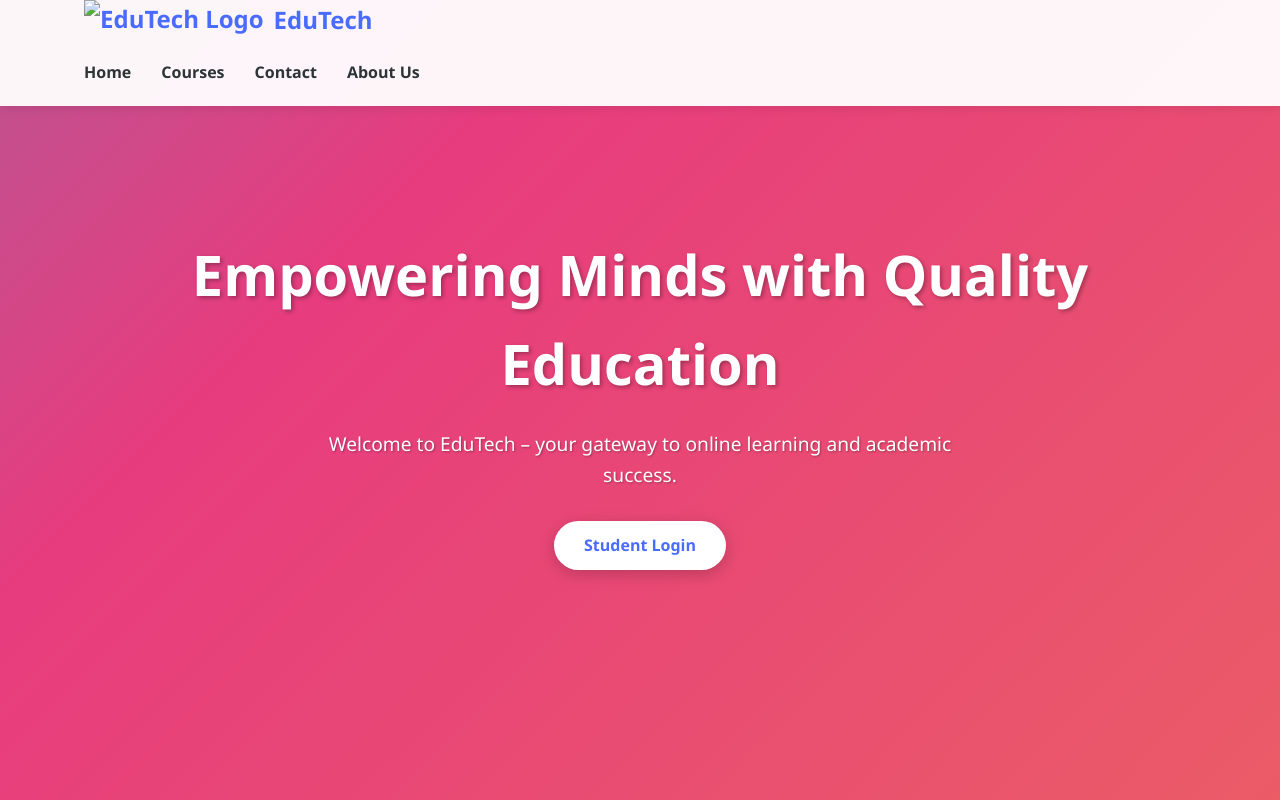
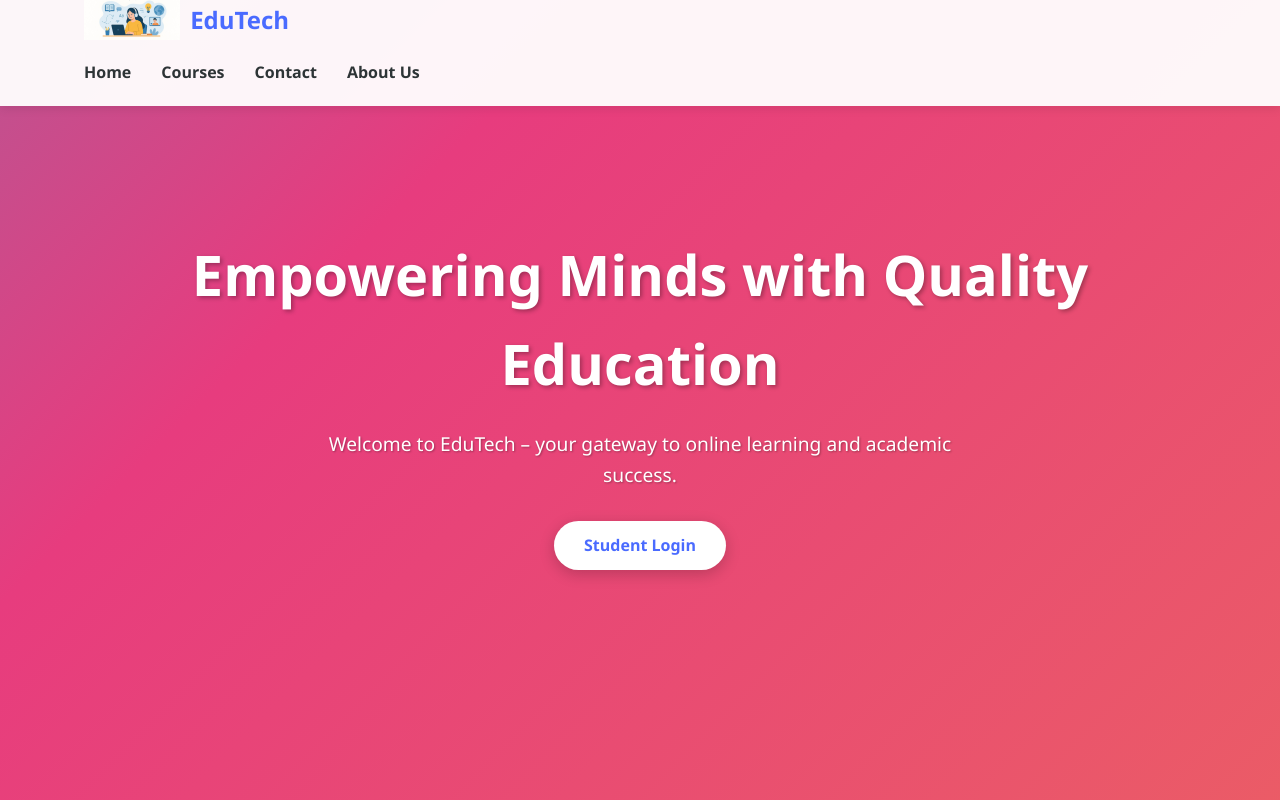
Before and after one commit to sreejaponnagani/EduTech, a plain HTML site: page index.html in a window 1280 px wide. Shown: the top 800 px of the page. Drawn offline with Linux system fonts and the light colour scheme.

Commit message:
Update index.html

```diff
--- a/index.html
+++ b/index.html
@@ -12,7 +12,7 @@
   <header>
     <div class="container">
       <div class="logo">
-        <img src="edulogo.avif" alt="EduTech Logo" />
+        <img src="image.jpeg" alt="EduTech Logo" />
         <span>EduTech</span>
       </div>
       <div class="hamburger">
```
